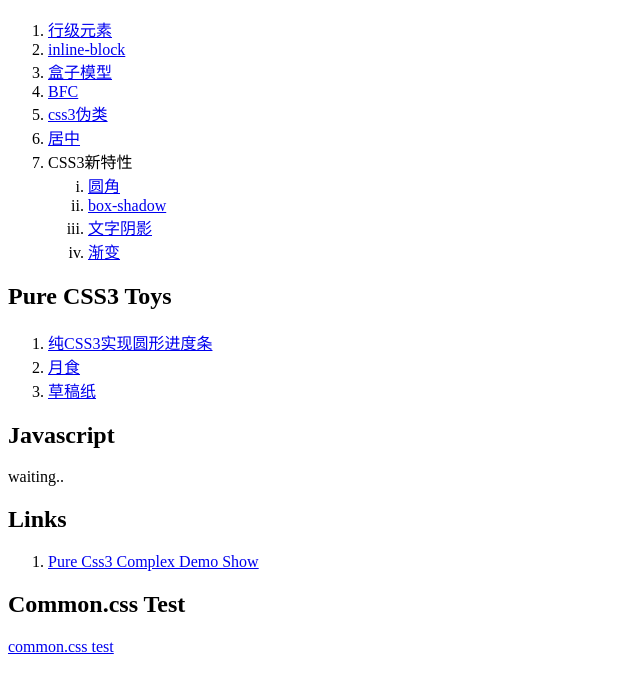
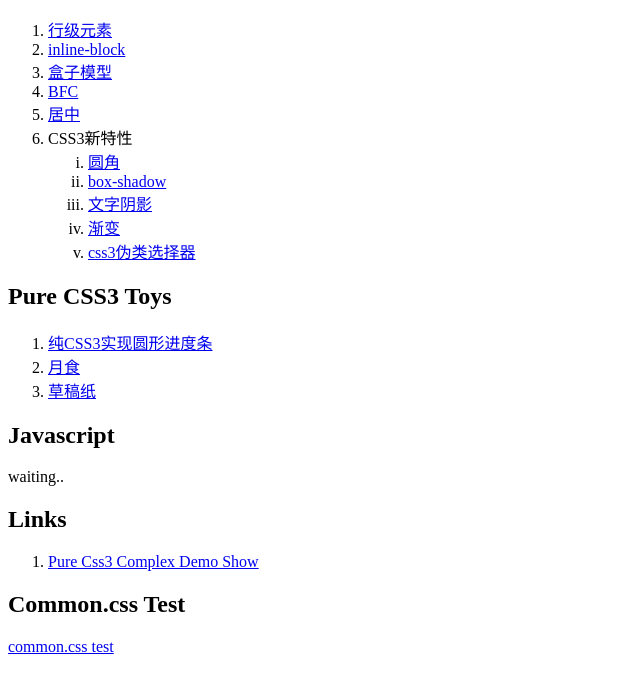
Before and after one commit to wangchao0502/Frontend-simples, a website: page index.html in a window 1280 px wide. Shown: the part 110-800 px from the top of the page, without its empty margins (0-640 px from the left). Drawn offline with Linux system fonts and the light colour scheme.

Commit message:
Reorganize file name

```diff
--- a/index.html
+++ b/index.html
@@ -13,7 +13,6 @@
     <li><a href="/CssSimples/content/InlineBlockSimple.html">inline-block</a></li>
     <li><a href="/CssSimples/content/BoxModel.html">盒子模型</a></li>
     <li><a href="/CssSimples/content/BFC.html">BFC</a></li>
-    <li><a href="/CssSimples/content/PseudoClasses.html">css3伪类</a></li>
     <li><a href="/CssSimples/content/Center.html">居中</a></li>
     <li>
         CSS3新特性
@@ -22,6 +21,7 @@
             <li><a href="/CssSimples/content/Css3-box-shadow.html">box-shadow</a></li>
             <li><a href="/CssSimples/content/Css3-text-shadow.html">文字阴影</a></li>
             <li><a href="/CssSimples/content/Css3-gradient.html">渐变</a></li>
+            <li><a href="/CssSimples/content/Css3-pseudo-classes.html">css3伪类选择器</a></li>
         </ol>
     </li>
 </ol>
```
Also changed, not shown: CssSimples/content/Css3-pseudo-classes.html (renamed from CssSimples/content/PseudoClasses.html).
